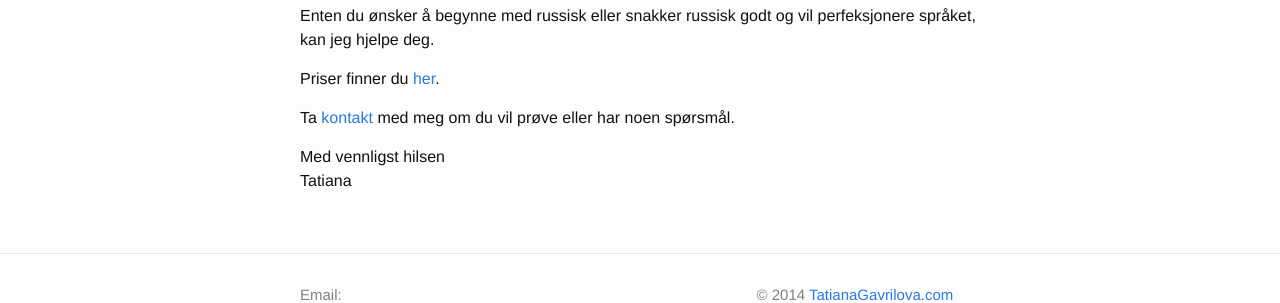
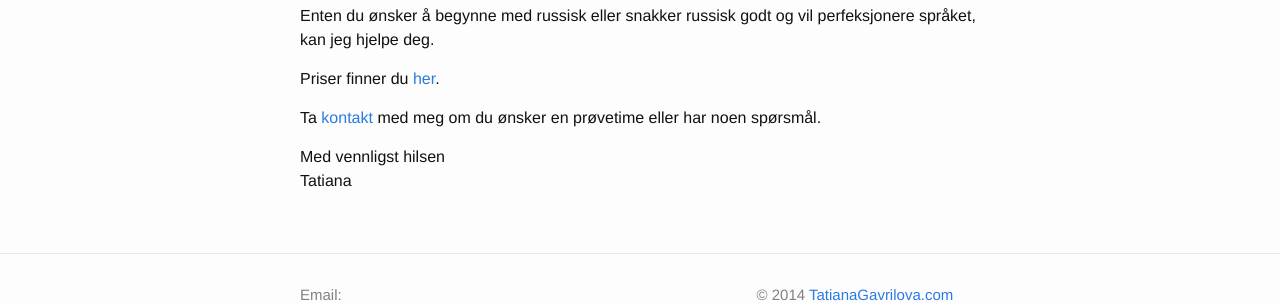
Before and after one commit to TatianaGavrilova/tatianagavrilova.github.io, a Jekyll site: the page built from index.md, in a window 1280 px wide. Shown: the part 494-797 px from the top of the page. Built offline with Jekyll 4.4.1, drawn with Linux system fonts in a browser that asks for light colours.

Commit message:
Fix typos

```diff
--- a/index.md
+++ b/index.md
@@ -11,7 +11,7 @@ Enten du ønsker å begynne med russisk eller snakker russisk godt og vil perfek
 
 Priser finner du [her](/prices).
 
-Ta [kontakt](/contacts) med meg om du vil prøve eller har noen spørsmål.
+Ta [kontakt](/contacts) med meg om du ønsker en prøvetime eller har noen spørsmål.
 
 Med vennligst hilsen<br/>
 Tatiana
```
Also changed, not shown: 00-prices.md (+1 -1 lines).
